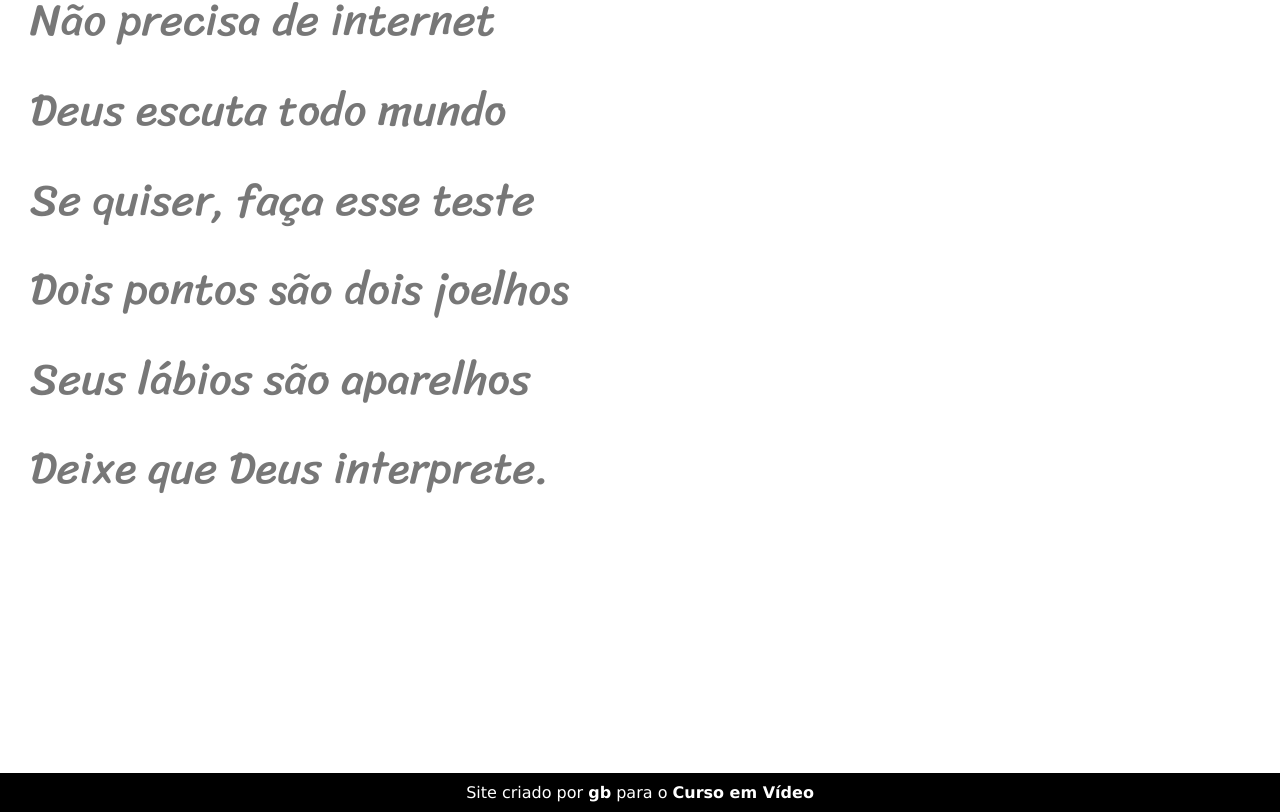
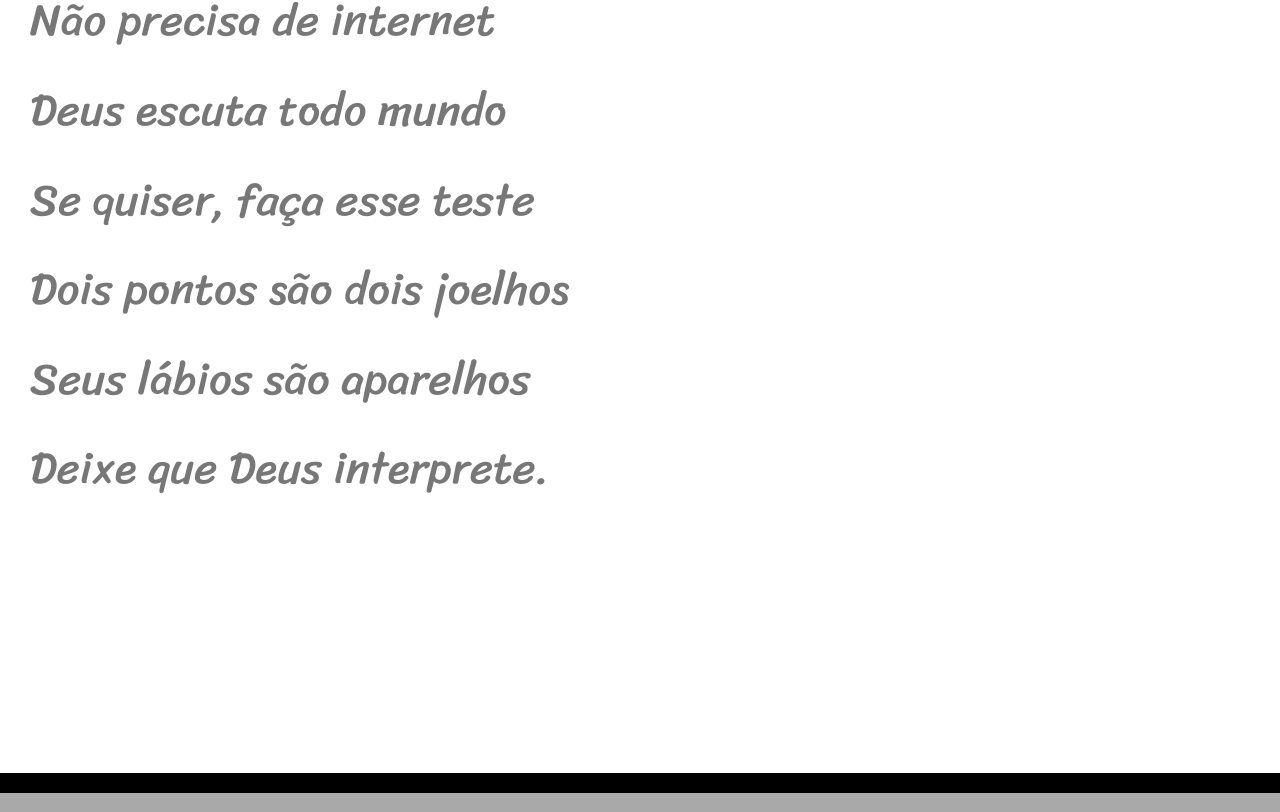
Before and after one commit to GuilhermeGomesti1/projeto-cordel, a plain HTML site: page index.html in a window 1280 px wide. Shown: the part 5145-5957 px from the top of the page. Drawn offline with Linux system fonts and the light colour scheme.

Commit message:
Update index.html

```diff
--- a/index.html
+++ b/index.html
@@ -93,6 +93,6 @@
         </p>
     </section>
 
-    <footer> Site criado por <a href="https://www.gustavoguanabara.github.io" target="_blank">gb</a> para o <a href="https://www.cursoemvideo.com" target="_blank">Curso em Vídeo</a></footer>
+    <footer> </footer>
     </body>
     </html>
```
